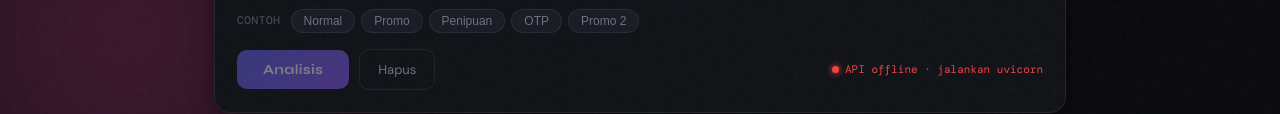
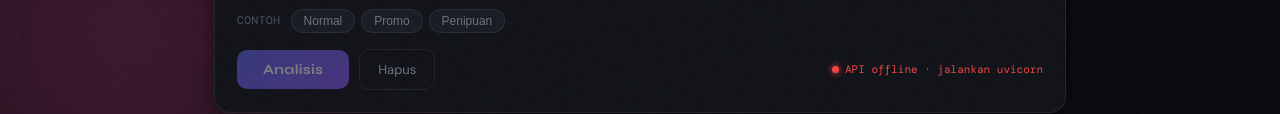
Before and after one commit to haikalaulia/NLP_SMS_Spam_Detector, a plain HTML site: page frontend/index.html in a window 1280 px wide. Shown: the part 639-753 px from the top of the page. Drawn offline with nearby package versions, Linux system fonts and the light colour scheme; no server answers.

Commit message:
perbaiki contoh

```diff
--- a/frontend/index.html
+++ b/frontend/index.html
@@ -129,18 +129,6 @@
                         >
                             Penipuan
                         </button>
-                        <button
-                            class="ex-pill"
-                            data-text="Verifikasi OTP: 847291. Jangan berikan kode ini ke siapapun termasuk pihak bank."
-                        >
-                            OTP
-                        </button>
-                        <button
-                            class="ex-pill"
-                            data-text="SPESIAL HARI INI! Beli paket internet 20GB hanya Rp25rb. Klik link berikut untuk aktivasi."
-                        >
-                            Promo 2
-                        </button>
                     </div>
                     <div class="action-row">
                         <div
```
